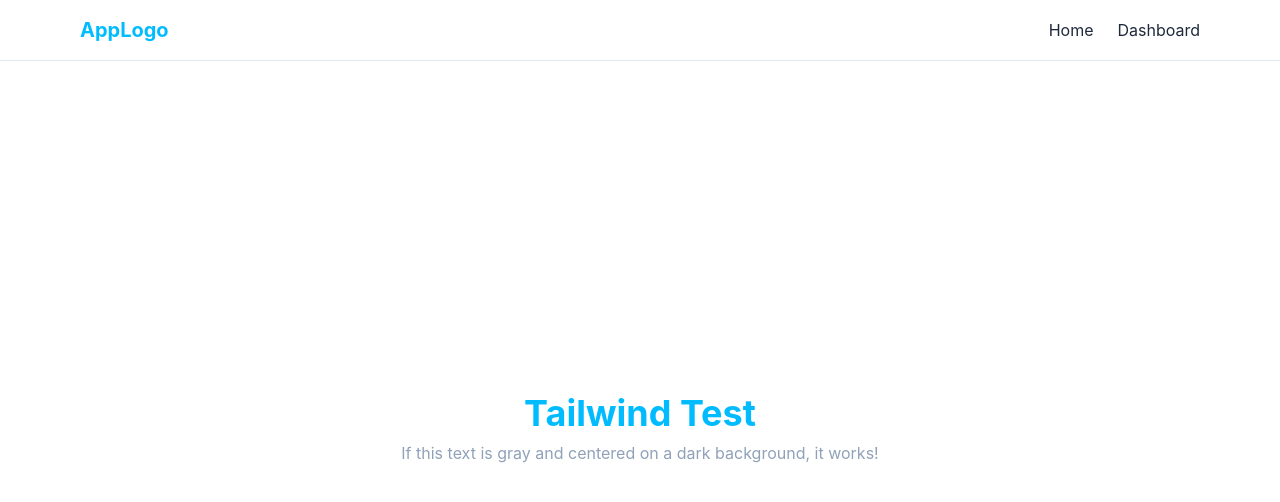
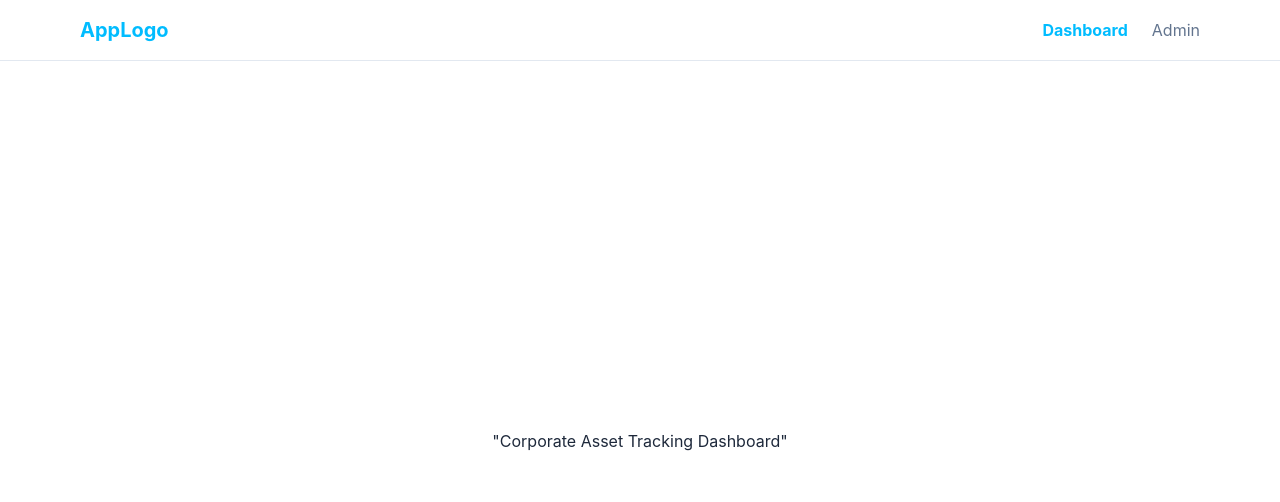
Before and after one commit to NikoIcardo/Enterprise-Assets-Logistics-Dashboard., a React (Vite) app in the folder Enterprise_Assets-Logistics-Dashboard/: page / in a window 1280 px wide. Shown: the top 502 px of the page. Built offline with nearby package versions, Linux system fonts and the light colour scheme.

Commit message:
Update router with viewds

```diff
--- a/Enterprise_Assets-Logistics-Dashboard/src/App.tsx
+++ b/Enterprise_Assets-Logistics-Dashboard/src/App.tsx
@@ -1,6 +1,7 @@
 import "./index.css";
-import { Outlet, Link } from "react-router-dom";
+import { Outlet } from "react-router-dom";
 import { useSystemContext } from "./context/ContextProvider";
+import Navbar from "./components/navbar/Navbar";
 
 function App() {
   const { darkMode, user } = useSystemContext();
@@ -9,35 +10,13 @@ function App() {
     <div
       className={`min-h-screen bg-page-bg text-page-text ${darkMode ? "dark" : ""}`}
     >
-      <nav className="sticky top-0 z-50 w-full border-b border-slate-200 bg-page-bg/80 backdrop-blur-md dark:border-slate-800">
-        <div className="mx-auto flex max-w-6xl items-center justify-between p-4">
-          <Link to="/" className="text-xl font-bold text-sky-400">
-            AppLogo
-          </Link>
-
-          <div className="flex gap-6">
-            <Link to="/" className="hover:text-sky-400 transition-colors">
-              Home
-            </Link>
-            <Link
-              to="/dashboard"
-              className="hover:text-sky-400 transition-colors"
-            >
-              Dashboard
-            </Link>
-          </div>
-        </div>
-      </nav>
+      <Navbar />
       <div
         className={`flex min-h-[calc(100vh-65px)] items-center justify-center`}
       >
-        <div className="text-center">
-          <h1 className="text-4xl font-bold text-sky-400">Tailwind Test</h1>
-          <p className="mt-2 text-slate-400">
-            If this text is gray and centered on a dark background, it works!
-          </p>
+        <div className="mt-6">
+          <Outlet />
         </div>
-        <Outlet />
       </div>
     </div>
   );
--- /dev/null
+++ b/Enterprise_Assets-Logistics-Dashboard/src/components/navbar/Navbar.tsx
@@ -0,0 +1,31 @@
+import { Link, useLocation } from "react-router-dom";
+
+const Navbar = () => {
+  const location = useLocation();
+  return (
+    <nav className="sticky top-0 z-50 w-full border-b border-slate-200 bg-page-bg/80 backdrop-blur-md dark:border-slate-800">
+      <div className="mx-auto flex max-w-6xl items-center justify-between p-4">
+        <Link to="" className="text-xl font-bold text-sky-400">
+          AppLogo
+        </Link>
+
+        <div className="flex gap-6">
+          <Link
+            to=""
+            className={`transition-colors ${location.pathname === "/" ? "text-sky-400 font-bold" : "text-slate-500 hover:text-sky-400 "}`}
+          >
+            Dashboard
+          </Link>
+          <Link
+            to="/admin"
+            className={`transition-colors ${location.pathname === "/admin" ? "text-sky-400 font-bold" : "text-slate-500 hover:text-sky-400 "}`}
+          >
+            Admin
+          </Link>
+        </div>
+      </div>
+    </nav>
+  );
+};
+
+export default Navbar;
--- a/Enterprise_Assets-Logistics-Dashboard/src/main.tsx
+++ b/Enterprise_Assets-Logistics-Dashboard/src/main.tsx
@@ -1,7 +1,7 @@
 import { StrictMode } from "react";
 import { createRoot } from "react-dom/client";
 import { RouterProvider } from "react-router-dom";
-import { router } from "./components/routes/Router";
+import { router } from "./components/routes/router";
 import {  SystemProvider } from "./context/ContextProvider";
 
 createRoot(document.getElementById("root")!).render(
--- /dev/null
+++ b/Enterprise_Assets-Logistics-Dashboard/src/views/AdminView.tsx
@@ -0,0 +1,9 @@
+import { JSX } from "react";
+
+export default (): JSX.Element => {
+  return (
+    <div>
+      <h1>"System Operations & User Controls"</h1>
+    </div>
+  );
+};
--- /dev/null
+++ b/Enterprise_Assets-Logistics-Dashboard/src/views/DashboardView.tsx
@@ -0,0 +1,11 @@
+import { JSX } from "react";
+
+const DashboardView = (): JSX.Element => {
+  return (
+    <div>
+      <h1>"Corporate Asset Tracking Dashboard"</h1>
+    </div>
+  );
+};
+
+export default DashboardView
```
Also changed, not shown: Enterprise_Assets-Logistics-Dashboard/src/components/routes/router.tsx (+9 -0 lines).
